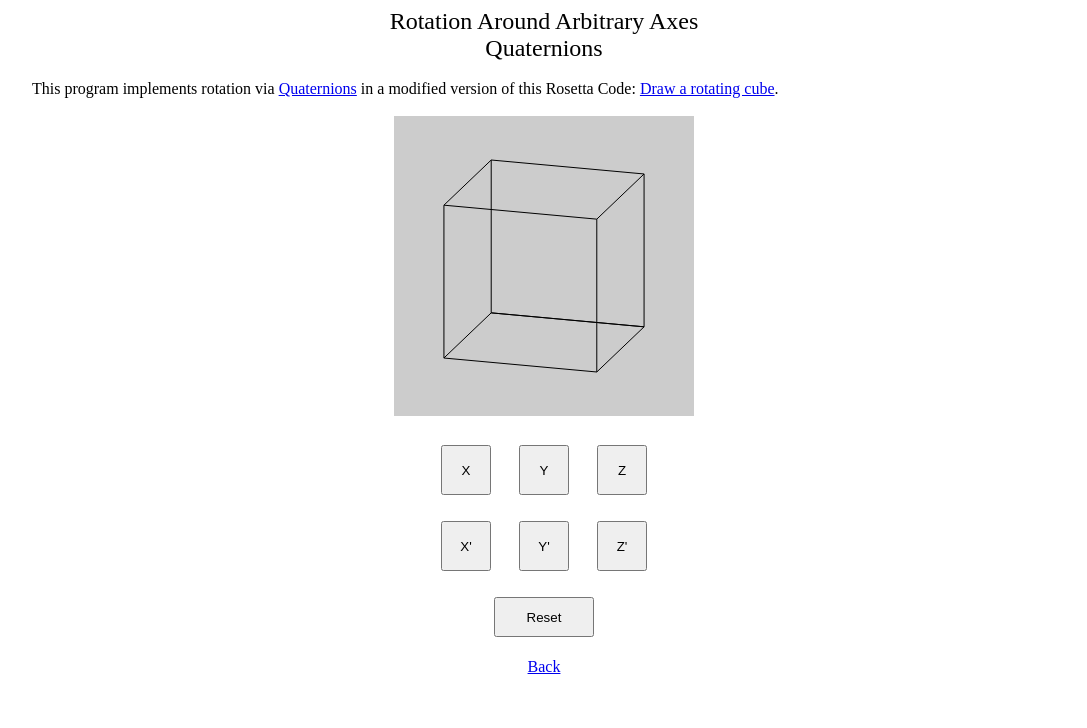
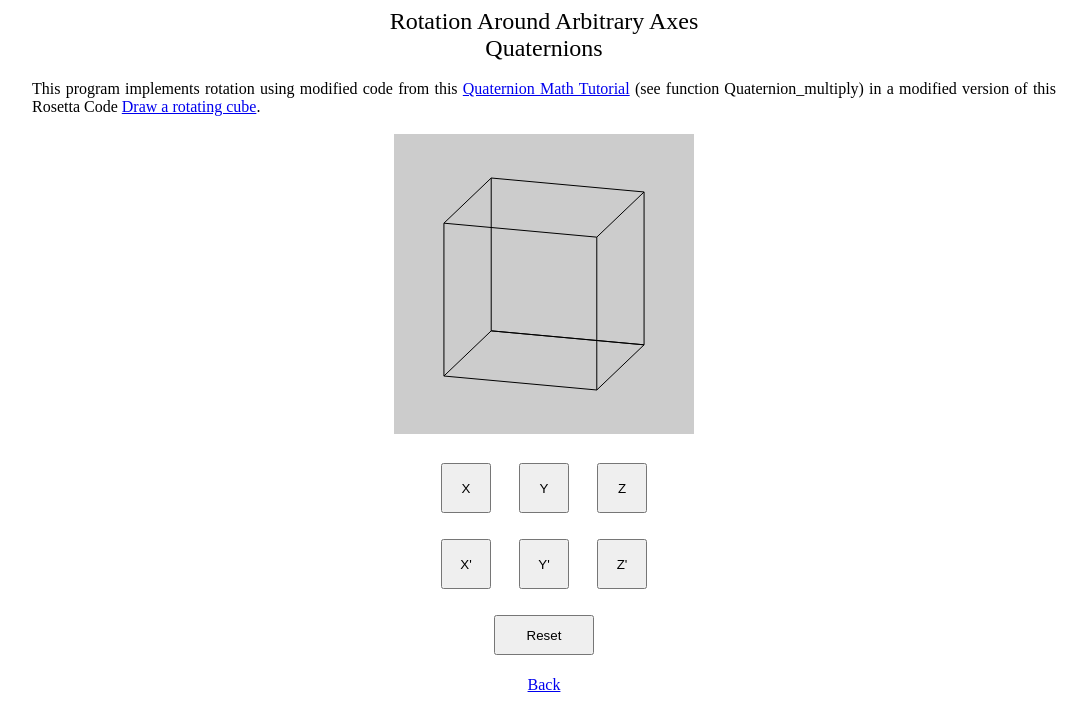
Before and after one commit to mfeather1/Simple3DRotation, a plain HTML site: page cube_rotation3b.html in a window 1280 px wide. Shown: the whole page, without its empty margins (96-1183 px from the left). Drawn offline with Linux system fonts and the light colour scheme.

Commit message:
Add files via upload

```diff
--- a/cube_rotation3b.html
+++ b/cube_rotation3b.html
@@ -15,9 +15,9 @@
 <center>
 <font size=+2> Rotation Around Arbitrary Axes <br> Quaternions </font>
 <br><br>
-<p>This program implements rotation via
-<a target=_blank href=https://en.wikipedia.org/wiki/Quaternion>Quaternions</a>
-in a modified version of this Rosetta Code:
+<p>This program implements rotation using modified code from this
+<a href=http://sacredsoftware.net/tutorials/quaternion.html>Quaternion Math Tutorial</a>
+(see function Quaternion_multiply) in a modified version of this Rosetta Code
 <a target=_blank href=https://rosettacode.org/wiki/Draw_a_rotating_cube#JavaScript>Draw a rotating cube</a>.
 </p>
 <br>
```
Also changed, not shown: cube_rotation3.html (+3 -3 lines).
